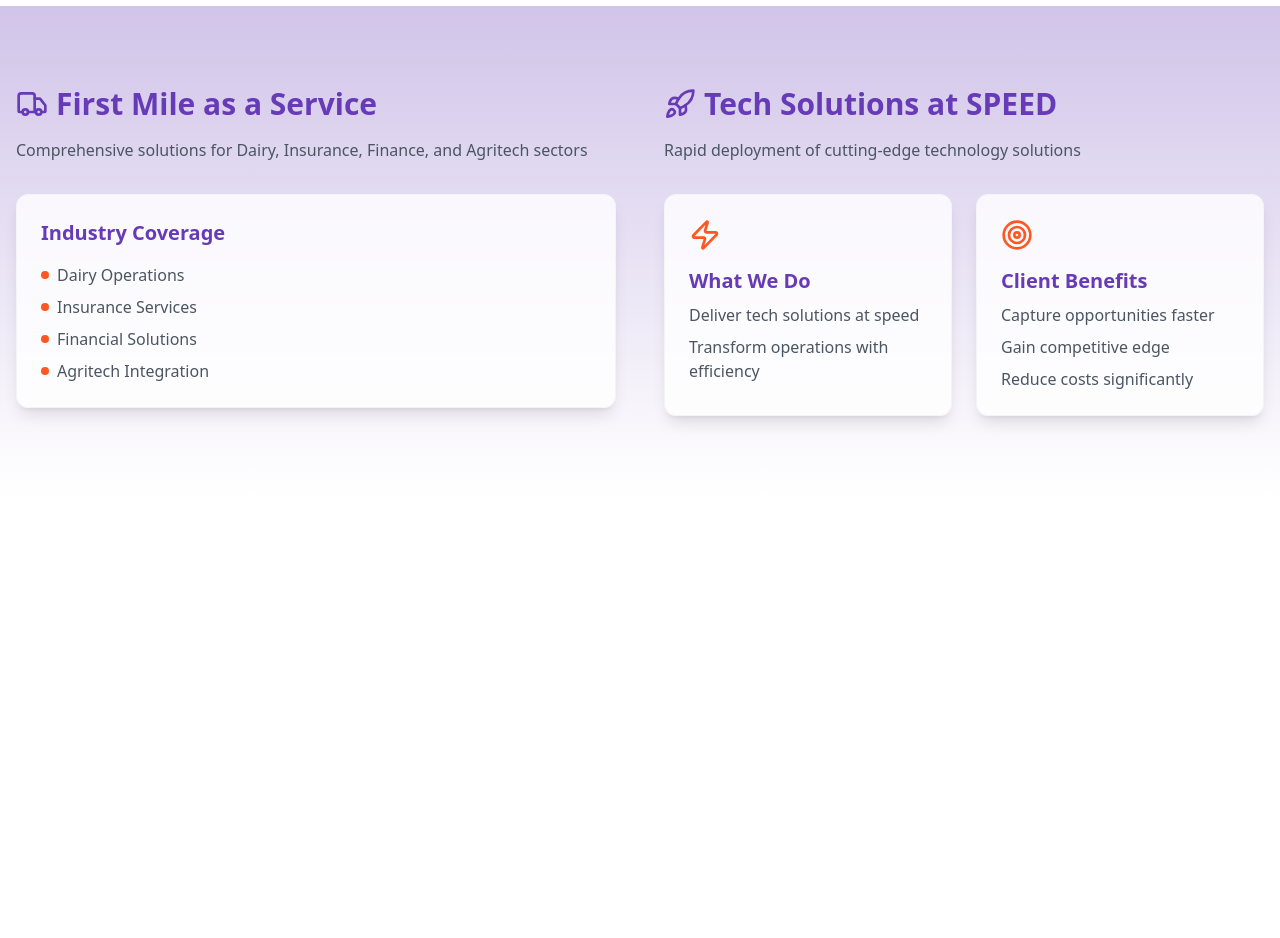
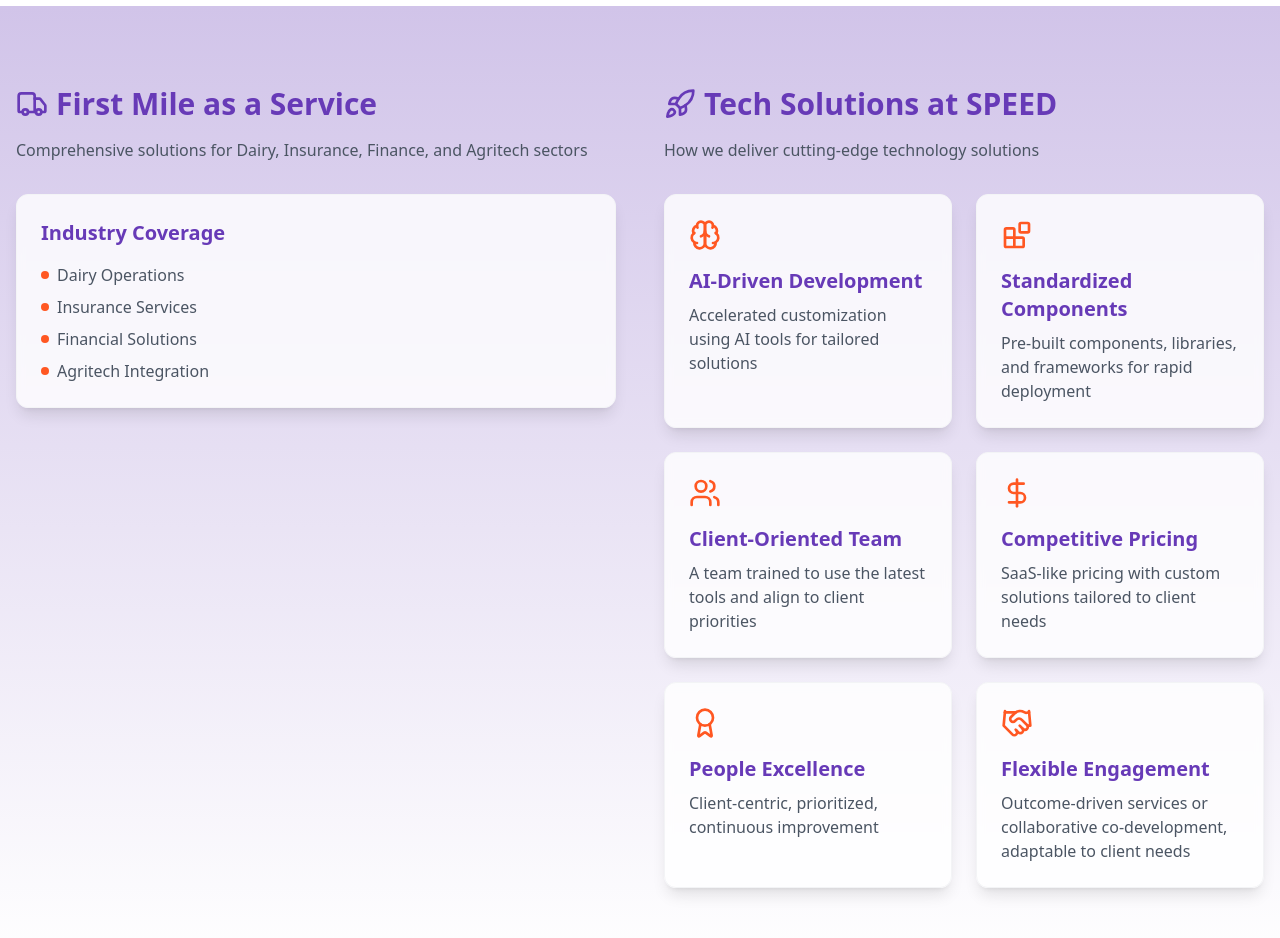
Before and after one commit to babusa1/krushal-connect, a React (Vite) app: page / in a window 1280 px wide. Shown: the part 1160-2098 px from the top of the page. Before the commit the page ends 1656 px from the top, so only its background shows below. Built offline with nearby package versions, Linux system fonts and the light colour scheme.

Commit message:
Update Solution section
Add details about AI-driven development, standardized components, client-oriented team, competitive pricing, people excellence, and flexible engagement.

```diff
--- a/src/components/Solution.tsx
+++ b/src/components/Solution.tsx
@@ -1,5 +1,5 @@
 
-import { Truck, Rocket, Target, Clock, DollarSign, Zap } from "lucide-react";
+import { Truck, Rocket, Brain, Blocks, Users, DollarSign, Award, Handshake } from "lucide-react";
 
 const Solution = () => {
   return (
@@ -17,7 +17,6 @@ const Solution = () => {
                 Comprehensive solutions for Dairy, Insurance, Finance, and Agritech sectors
               </p>
             </div>
-            <div className="grid grid-cols-1 gap-6">
             <div className="bg-white/80 backdrop-blur-sm p-6 rounded-xl shadow-lg hover:shadow-xl transition-all duration-300 border border-gray-100">
               <h3 className="text-xl font-semibold text-primary mb-4">Industry Coverage</h3>
               <ul className="space-y-2 text-gray-600">
@@ -40,7 +39,6 @@ const Solution = () => {
               </ul>
             </div>
           </div>
-          </div>
 
           {/* Tech Solutions at SPEED */}
           <div className="space-y-8">
@@ -50,30 +48,63 @@ const Solution = () => {
                 Tech Solutions at SPEED
               </h2>
               <p className="text-gray-600">
-                Rapid deployment of cutting-edge technology solutions
+                How we deliver cutting-edge technology solutions
               </p>
             </div>
             <div className="grid grid-cols-1 md:grid-cols-2 gap-6">
               <div className="bg-white/80 backdrop-blur-sm p-6 rounded-xl shadow-lg hover:shadow-xl transition-all duration-300 border border-gray-100">
-                <Zap className="w-8 h-8 text-secondary mb-4" />
+                <Brain className="w-8 h-8 text-secondary mb-4" />
                 <h3 className="text-xl font-semibold text-primary mb-2">
-                  What We Do
+                  AI-Driven Development
                 </h3>
-                <ul className="space-y-2 text-gray-600">
-                  <li>Deliver tech solutions at speed</li>
-                  <li>Transform operations with efficiency</li>
-                </ul>
+                <p className="text-gray-600">
+                  Accelerated customization using AI tools for tailored solutions
+                </p>
               </div>
               <div className="bg-white/80 backdrop-blur-sm p-6 rounded-xl shadow-lg hover:shadow-xl transition-all duration-300 border border-gray-100">
-                <Target className="w-8 h-8 text-secondary mb-4" />
+                <Blocks className="w-8 h-8 text-secondary mb-4" />
                 <h3 className="text-xl font-semibold text-primary mb-2">
-                  Client Benefits
+                  Standardized Components
                 </h3>
-                <ul className="space-y-2 text-gray-600">
-                  <li>Capture opportunities faster</li>
-                  <li>Gain competitive edge</li>
-                  <li>Reduce costs significantly</li>
-                </ul>
+                <p className="text-gray-600">
+                  Pre-built components, libraries, and frameworks for rapid deployment
+                </p>
+              </div>
+              <div className="bg-white/80 backdrop-blur-sm p-6 rounded-xl shadow-lg hover:shadow-xl transition-all duration-300 border border-gray-100">
+                <Users className="w-8 h-8 text-secondary mb-4" />
+                <h3 className="text-xl font-semibold text-primary mb-2">
+                  Client-Oriented Team
+                </h3>
+                <p className="text-gray-600">
+                  A team trained to use the latest tools and align to client priorities
+                </p>
+              </div>
+              <div className="bg-white/80 backdrop-blur-sm p-6 rounded-xl shadow-lg hover:shadow-xl transition-all duration-300 border border-gray-100">
+                <DollarSign className="w-8 h-8 text-secondary mb-4" />
+                <h3 className="text-xl font-semibold text-primary mb-2">
+                  Competitive Pricing
+                </h3>
+                <p className="text-gray-600">
+                  SaaS-like pricing with custom solutions tailored to client needs
+                </p>
+              </div>
+              <div className="bg-white/80 backdrop-blur-sm p-6 rounded-xl shadow-lg hover:shadow-xl transition-all duration-300 border border-gray-100">
+                <Award className="w-8 h-8 text-secondary mb-4" />
+                <h3 className="text-xl font-semibold text-primary mb-2">
+                  People Excellence
+                </h3>
+                <p className="text-gray-600">
+                  Client-centric, prioritized, continuous improvement
+                </p>
+              </div>
+              <div className="bg-white/80 backdrop-blur-sm p-6 rounded-xl shadow-lg hover:shadow-xl transition-all duration-300 border border-gray-100">
+                <Handshake className="w-8 h-8 text-secondary mb-4" />
+                <h3 className="text-xl font-semibold text-primary mb-2">
+                  Flexible Engagement
+                </h3>
+                <p className="text-gray-600">
+                  Outcome-driven services or collaborative co-development, adaptable to client needs
+                </p>
               </div>
             </div>
           </div>
```
Lines whose indentation alone changed are shown as unchanged.
